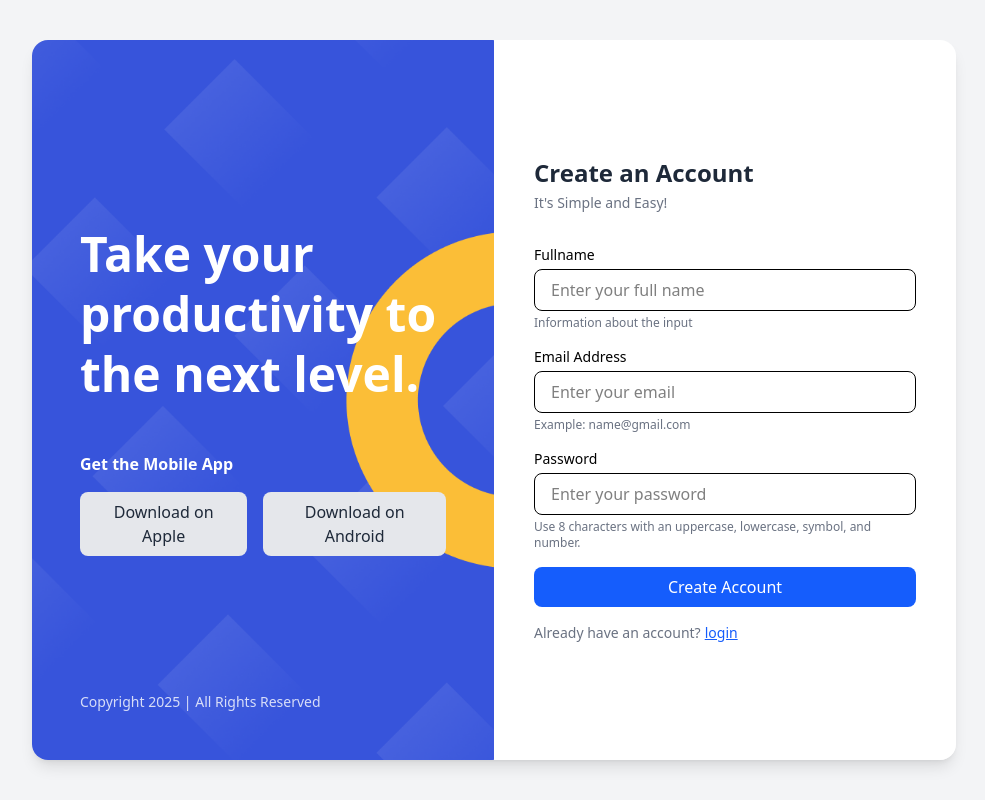
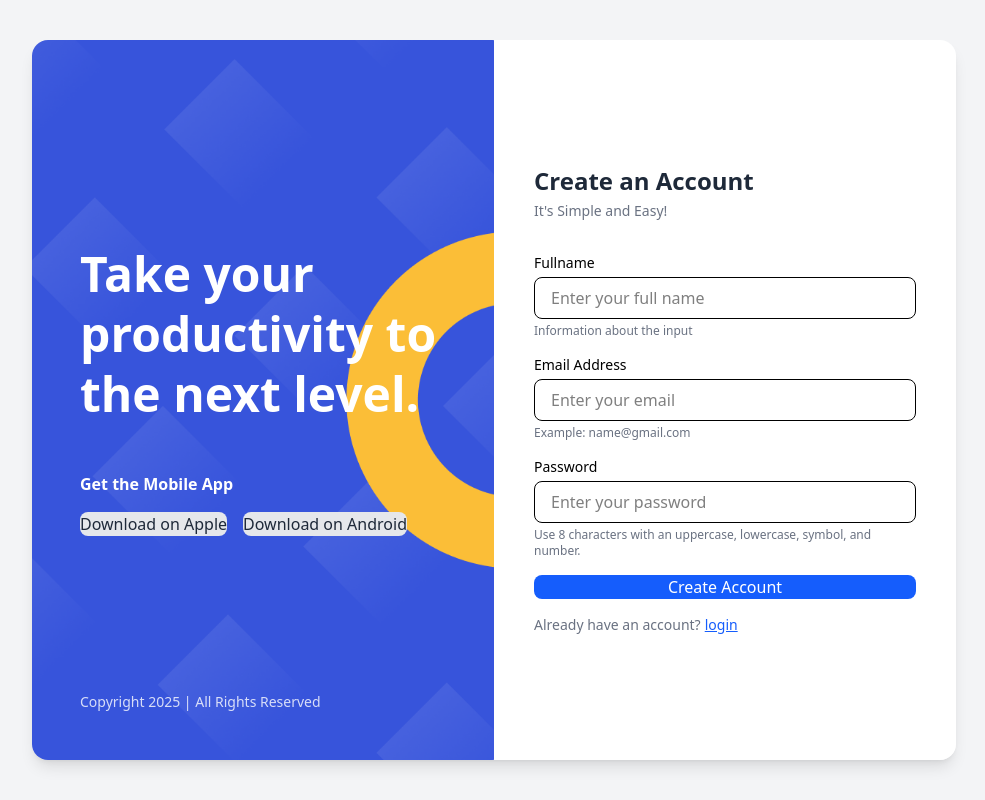
Before and after one commit to pku-wtag/WellTask_Frontend, a React (Vite) app in the folder WellTask_Frontend/: page /signup in a window 1280 px wide. Shown: the whole page, without its empty margins (146-1131 px from the left). Built offline with nearby package versions, Linux system fonts and the light colour scheme.

Commit message:
update the size spelling

```diff
--- a/WellTask_Frontend/src/components/base-component/Button.tsx
+++ b/WellTask_Frontend/src/components/base-component/Button.tsx
@@ -8,7 +8,7 @@ interface ButtonProps
   type?: ButtonType;
   htmlType?: "submit" | "reset" | "button";
   fullWidth?: boolean;
-  size?: "sm" | "md" | "lg";
+  size?: "small" | "medium" | "large";
 }
 
 export function Button({
@@ -16,7 +16,7 @@ export function Button({
   type = "primary",
   htmlType,
   fullWidth = false,
-  size = "md",
+  size = "medium",
   className,
   ...props
 }: ButtonProps) {
```
